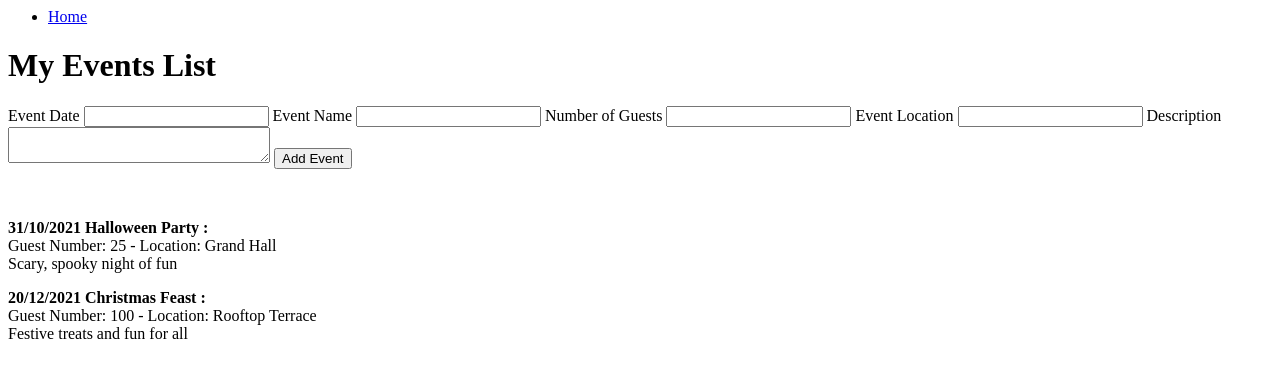
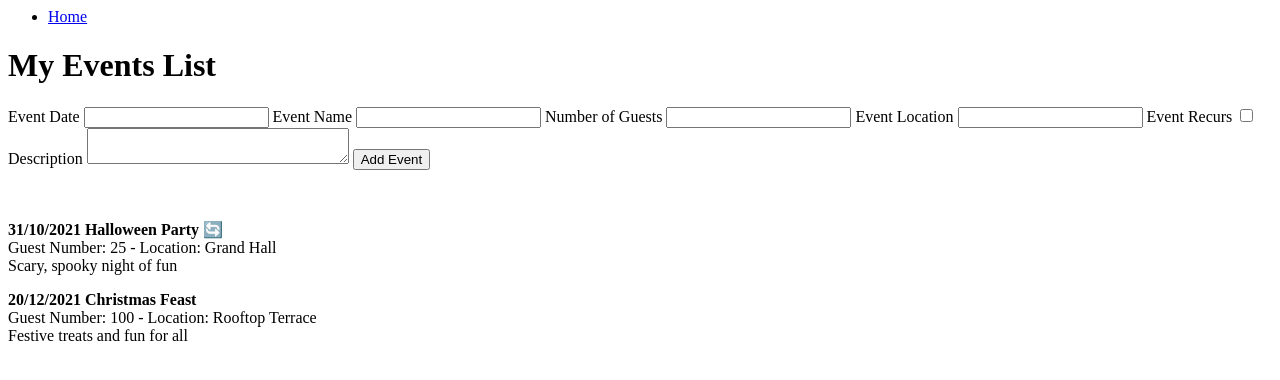
Before and after one commit to Gazian/02_flask_template_lab, a Flask app: page /events in a window 1280 px wide. Shown: the top 380 px of the page. Run offline with Flask 2, Linux system fonts and the light colour scheme.

Commit message:
adding recurring boolean

```diff
--- a/controllers/controller.py
+++ b/controllers/controller.py
@@ -15,6 +15,7 @@ def add_event():
     event_guests = request.form["guests"]
     event_location = request.form["location"]
     event_description = request.form["description"]
-    new_event = Event(event_date,event_name,event_guests,event_location,event_description)
+    event_recurs = request.form["recurring"]
+    new_event = Event(event_date,event_name,event_guests,event_location,event_description, event_recurs)
     add_new_event(new_event)
     return render_template('index.html', title='Home', events = events)
--- a/models/event.py
+++ b/models/event.py
@@ -1,8 +1,9 @@
 class Event():
 
-    def __init__(self, date, name, no_of_guests, room_location, description):
+    def __init__(self, date, name, no_of_guests, room_location, description,recurring):
         self.date = date
         self.name = name
         self.no_of_guests = no_of_guests
         self.room_location = room_location
         self.description = description
+        self.recurring = recurring
--- a/models/event_list.py
+++ b/models/event_list.py
@@ -1,7 +1,7 @@
 from models.event import *
 
-event_1 = Event("31/10/2021", "Halloween Party", 25, "Grand Hall", "Scary, spooky night of fun")
-event_2 = Event("20/12/2021", "Christmas Feast", 100, "Rooftop Terrace", "Festive treats and fun for all")
+event_1 = Event("31/10/2021", "Halloween Party", 25, "Grand Hall", "Scary, spooky night of fun",True)
+event_2 = Event("20/12/2021", "Christmas Feast", 100, "Rooftop Terrace", "Festive treats and fun for all",False)
 
 events =[event_1,event_2]
 
--- a/templates/index.html
+++ b/templates/index.html
@@ -11,6 +11,8 @@
     <input type="text" name="guests" id="guests">
     <label for="Location">Event Location</label>
     <input type="text" name="location" id="location">
+    <label for="recurring">Event Recurs</label>
+    <input type="checkbox" name="recurring" id="recurring">
     <label for="description">Description</label>
     <textarea name="description" rows="2" cols="30"></textarea>
     <input type="submit" value="Add Event">
@@ -21,11 +23,14 @@
     {% for event in events %}
     <div>
         <p>
-           <b>{{ event.date }} {{ event.name }} :</b>
+           <b>{{ event.date }} {{ event.name }} </b>
+           {% if event.recurring %}
+           <span>&#128260</span>
+          {% endif %}
            <br>
            Guest Number: {{ event.no_of_guests }} - Location: {{ event.room_location }}
            <br>
-           {{ event.description}}
+           {{ event.description }}
         </p>
     </div>
     {% endfor %}
```
